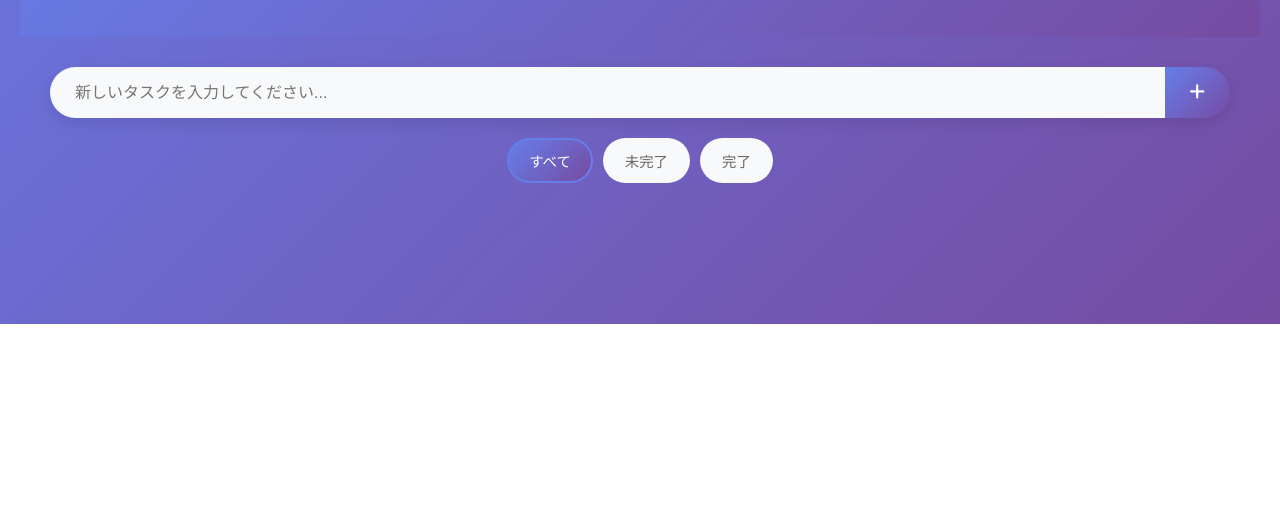
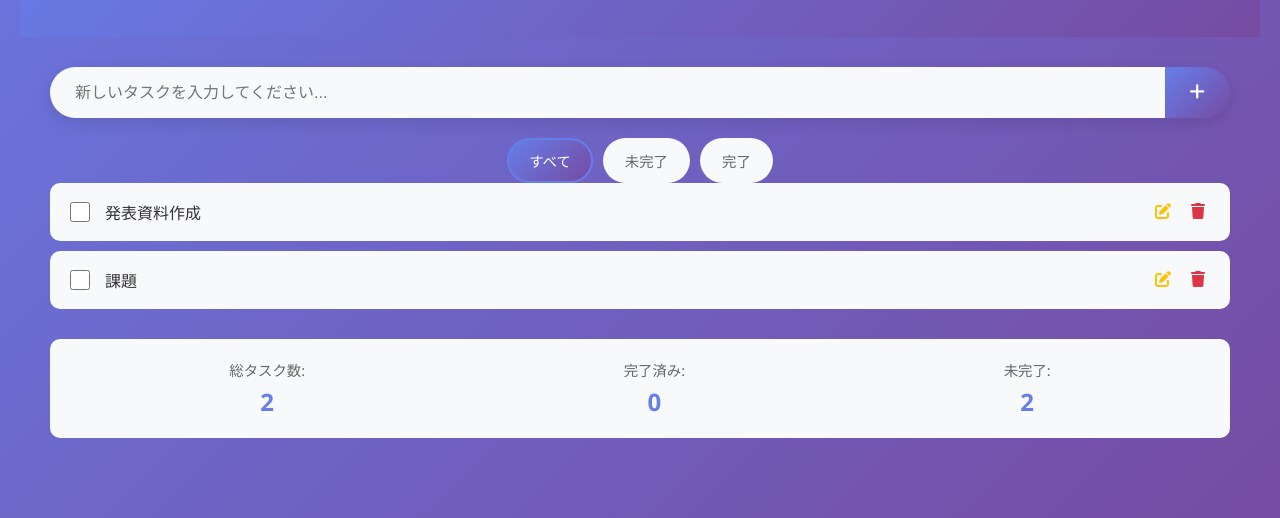
Before and after one commit to yamadachi26/todo-app, a plain HTML site: page index.html in a window 1280 px wide. Shown: the part 476-994 px from the top of the page. Before the commit the page ends 800 px from the top, so only its background shows below. Drawn offline with Linux system fonts and the light colour scheme.

Commit message:
タスクリストと統計情報の見た目を作成

```diff
--- a/index.html
+++ b/index.html
@@ -33,6 +33,47 @@
             <button class="filter-btn" data-filter="active">未完了</button>
             <button class="filter-btn" data-filter="completed">完了</button>
         </div>
+        <div class="todo-list" id="todoList">
+            <div class="todo-item">
+                <input type="checkbox" class="todo-checkbox" />
+                <span class="todo-text">発表資料作成</span>
+                <div class="todo-actions">
+                    <button class="edit-btn">
+                        <i class="fas fa-edit"></i>
+                    </button>
+                    <button class="delete-btn">
+                        <i class="fas fa-trash"></i>
+                    </button>
+                </div>
+            </div>
+            <div class="todo-item">
+                <input type="checkbox" class="todo-checkbox" />
+                <span class="todo-text">課題</span>
+                <div class="todo-actions">
+                    <button class="edit-btn">
+                        <i class="fas fa-edit"></i>
+                    </button>
+                    <button class="delete-btn">
+                        <i class="fas fa-trash"></i>
+                    </button>
+                </div>
+            </div>
+        </div>
+
+        <div class="todo-stats">
+            <div class="stat-item">
+                <span class="stat-label">総タスク数:</span>
+                <span class="stat-value" id="totalTasks">2</span>
+            </div>
+            <div class="stat-item">
+                <span class="stat-label">完了済み:</span>
+                <span class="stat-value" id="completedTasks">0</span>
+            </div>
+            <div class="stat-item">
+                <span class="stat-label">未完了:</span>
+                <span class="stat-value" id="activeTasks">2</span>
+            </div>
+        </div>
     </div>
    </div>
   </body>
--- a/styles.css
+++ b/styles.css
@@ -116,3 +116,106 @@ body {
   color: white;
   border-color: #667eea;
 }
+.todo-list {
+  margin-bottom: 30px;
+}
+
+.todo-item {
+  display: flex;
+  align-items: center;
+  padding: 15px 20px;
+  background: #f8f9fa;
+  margin-bottom: 10px;
+  border-radius: 10px;
+  transition: all 0.3s ease;
+}
+
+.todo-item:hover {
+  transform: translateX(5px);
+  box-shadow: 0 5px 15px rgba(0, 0, 0, 0.1);
+}
+
+.todo-item.completed {
+  background: #e8f5e8;
+  opacity: 0.7;
+}
+
+.todo-item.completed .todo-text {
+  text-decoration: line-through;
+  color: #666;
+}
+
+.todo-checkbox {
+  width: 20px;
+  height: 20px;
+  margin-right: 15px;
+  cursor: pointer;
+  accent-color: #667eea;
+}
+
+.todo-text {
+  flex: 1;
+  font-size: 1rem;
+  color: #333;
+  word-break: break-word;
+}
+
+.todo-actions {
+  display: flex;
+  gap: 10px;
+}
+
+.todo-actions button {
+  background: none;
+  border: none;
+  cursor: pointer;
+  padding: 5px;
+  border-radius: 5px;
+  transition: all 0.3s ease;
+  font-size: 1rem;
+}
+
+.edit-btn {
+  color: #ffc107;
+}
+
+.edit-btn:hover {
+  background: #fff3cd;
+  transform: scale(1.1);
+}
+
+.delete-btn {
+  color: #dc3545;
+}
+
+.delete-btn:hover {
+  background: #f8d7da;
+  transform: scale(1.1);
+}
+
+.todo-stats {
+  display: flex;
+  justify-content: space-around;
+  background: #f8f9fa;
+  padding: 20px;
+  border-radius: 10px;
+  margin-bottom: 20px;
+}
+
+.stat-item {
+  text-align: center;
+}
+
+.stat-label {
+  display: block;
+  font-size: 0.9rem;
+  color: #666;
+  margin-bottom: 5px;
+}
+
+.stat-value {
+  display: block;
+  font-size: 1.5rem;
+  font-weight: bold;
+  color: #667eea;
+}
```
